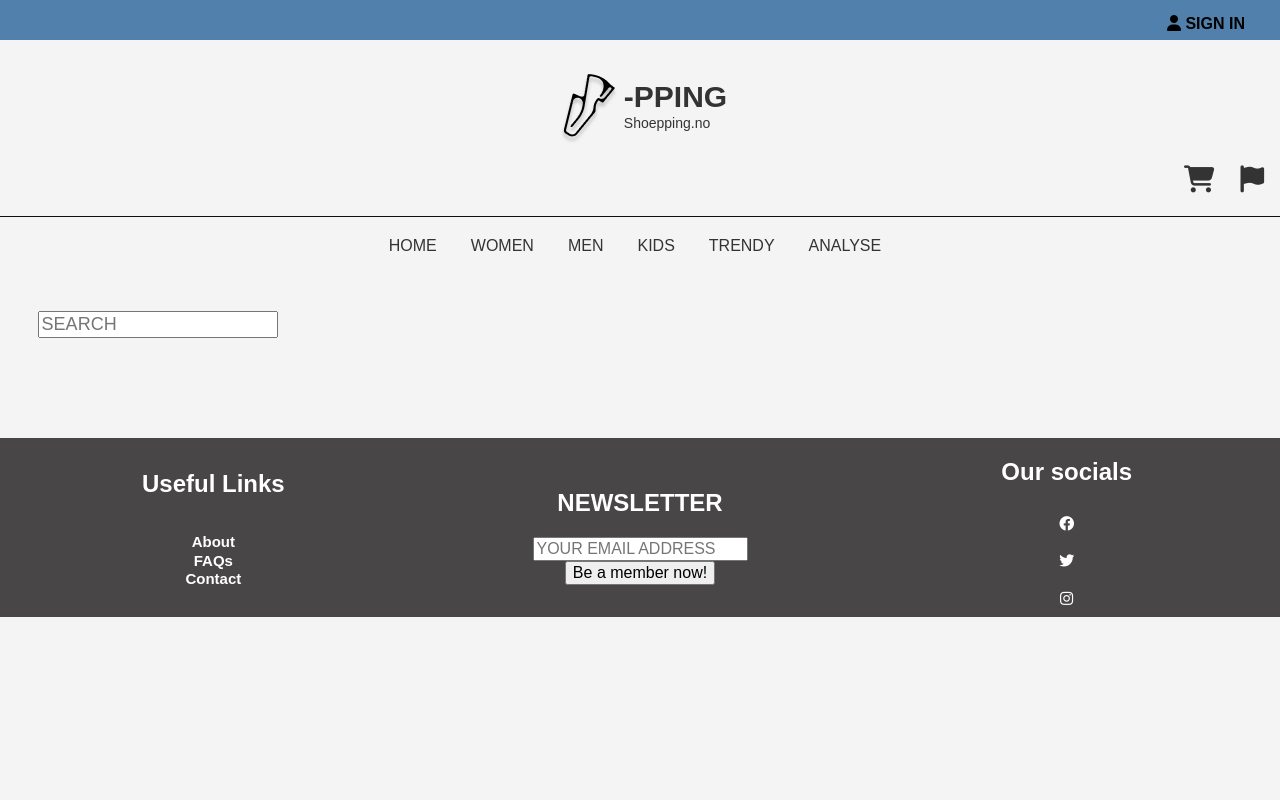
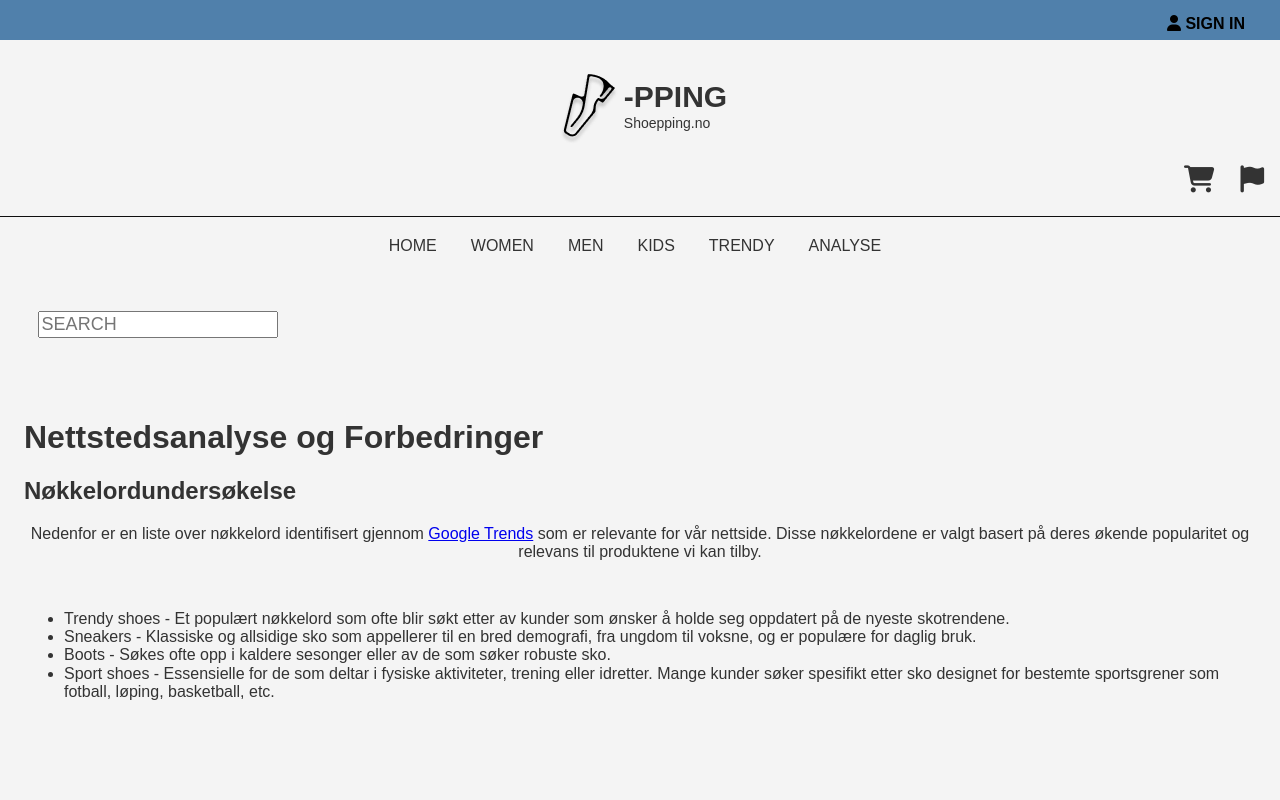
Before and after one commit to shahdgerdi/oblig4, a plain HTML site: page analyse.html in a window 1280 px wide. Shown: the top 800 px of the page. Drawn offline with nearby package versions, Linux system fonts and the light colour scheme; files whose address does not match are found by name.

Commit message:
update analyse

```diff
--- a/analyse.html
+++ b/analyse.html
@@ -81,10 +81,29 @@
 
         <!-- Main Content -->
 
+        <main>
+            <h1>Nettstedsanalyse og Forbedringer</h1>
+
+            <!-- Seksjon for Nøkkelordundersøkelse -->
+            <section id="nokkelord-undersokelse">
+                <h2>Nøkkelordundersøkelse</h2>
+                <p>Nedenfor er en liste over nøkkelord identifisert gjennom <a href="https://trends.google.com/trends/">Google Trends</a> som er relevante for vår nettside. Disse nøkkelordene er valgt basert på deres økende popularitet og relevans til produktene vi kan tilby.</p>
+
+                <!-- Liste over nøkkelord fra Google Trends -->
+                <ul>
+                    <li>Trendy shoes - Et populært nøkkelord som ofte blir søkt etter av kunder som ønsker å holde seg oppdatert på de nyeste skotrendene.</li>
+                    <li>Sneakers - Klassiske og allsidige sko som appellerer til en bred demografi, fra ungdom til voksne, og er populære for daglig bruk.</li>
+                    <li>Boots - Søkes ofte opp i kaldere sesonger eller av de som søker robuste sko.
+                    <li>Sport shoes - Essensielle for de som deltar i fysiske aktiviteter, trening eller idretter. Mange kunder søker spesifikt etter sko designet for bestemte sportsgrener som fotball, løping, basketball, etc.</li>
+                </ul>
+            </section>
 
 
 
 
+
+
+        </main>
 
 
 
```
